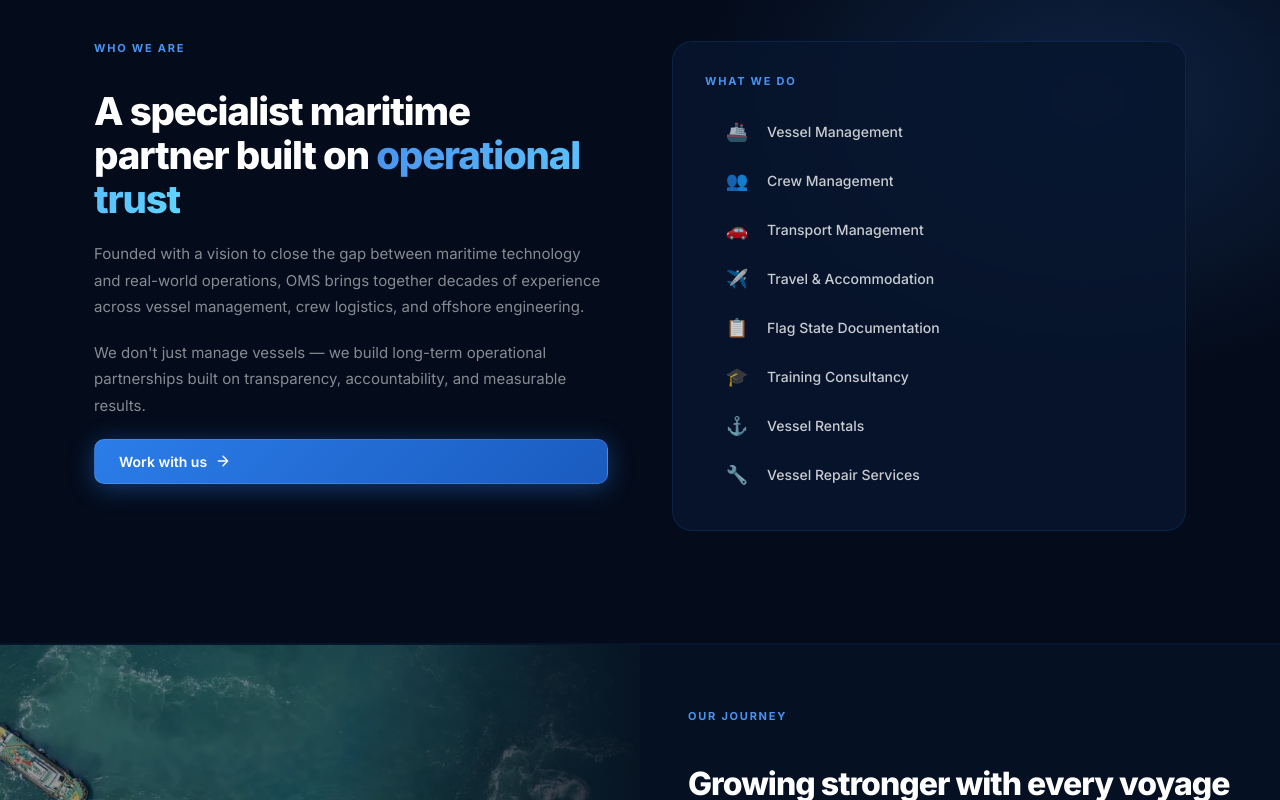
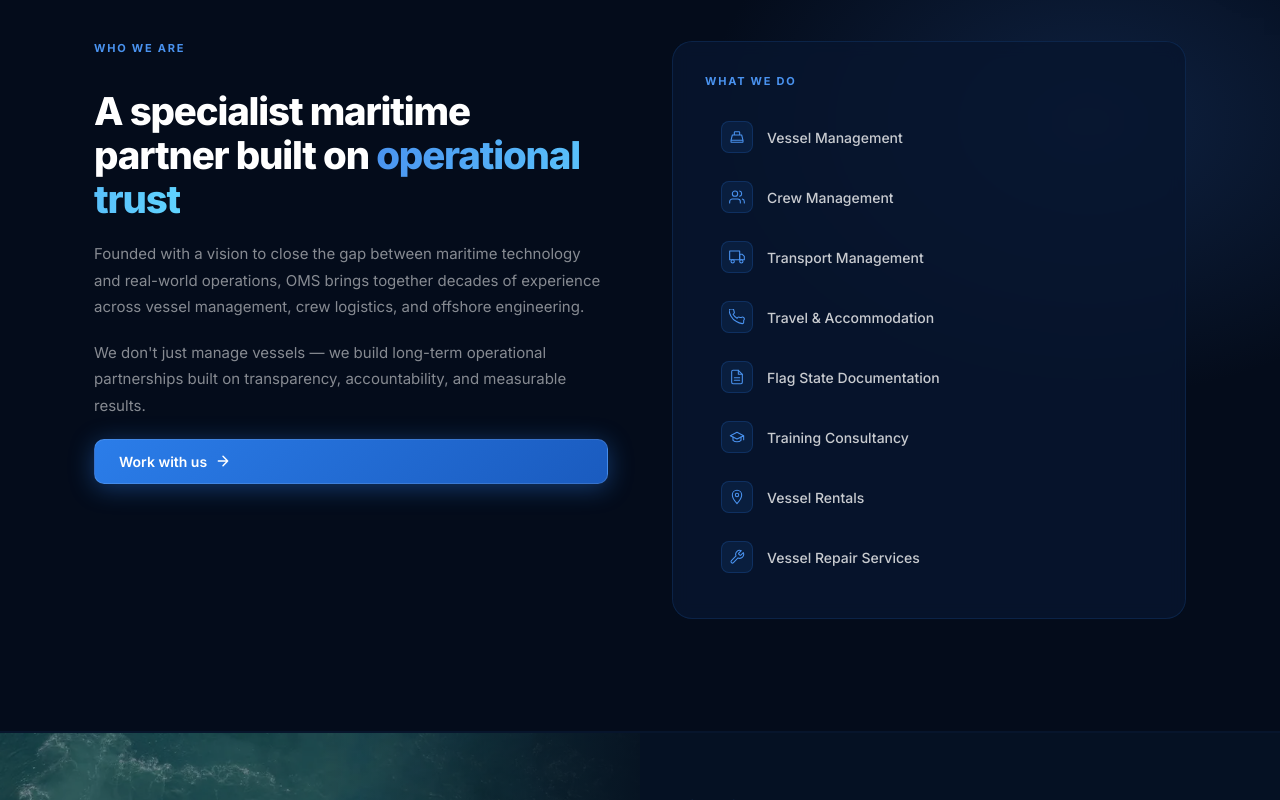
Before and after one commit to rabil007/OMS-webiste, a React (Vite) app: page /about-us in a window 1280 px wide. Shown: the part 860-1660 px from the top of the page. Built offline with nearby package versions, Linux system fonts and the light colour scheme.

Commit message:
feat: replace emoji icons with custom SVG components across core pages

```diff
--- a/src/pages/AboutPage/AboutPage.jsx
+++ b/src/pages/AboutPage/AboutPage.jsx
@@ -2,14 +2,14 @@ import { Link } from 'react-router-dom'
 import styles from './AboutPage.module.css'
 
 const bullets = [
-  { icon: '🚢', label: 'Vessel Management' },
-  { icon: '👥', label: 'Crew Management' },
-  { icon: '🚗', label: 'Transport Management' },
-  { icon: '✈️', label: 'Travel & Accommodation' },
-  { icon: '📋', label: 'Flag State Documentation' },
-  { icon: '🎓', label: 'Training Consultancy' },
-  { icon: '⚓', label: 'Vessel Rentals' },
-  { icon: '🔧', label: 'Vessel Repair Services' },
+  { icon: (<svg viewBox="0 0 24 24" fill="none" stroke="currentColor" strokeWidth="1.6" strokeLinecap="round" strokeLinejoin="round"><path d="M3 17h18M3 17l2-8h14l2 8M3 17v2a1 1 0 001 1h16a1 1 0 001-1v-2M8 9V5a1 1 0 011-1h6a1 1 0 011 1v4"/></svg>), label: 'Vessel Management' },
+  { icon: (<svg viewBox="0 0 24 24" fill="none" stroke="currentColor" strokeWidth="1.6" strokeLinecap="round" strokeLinejoin="round"><path d="M17 21v-2a4 4 0 00-4-4H5a4 4 0 00-4 4v2"/><circle cx="9" cy="7" r="4"/><path d="M23 21v-2a4 4 0 00-3-3.87"/><path d="M16 3.13a4 4 0 010 7.75"/></svg>), label: 'Crew Management' },
+  { icon: (<svg viewBox="0 0 24 24" fill="none" stroke="currentColor" strokeWidth="1.6" strokeLinecap="round" strokeLinejoin="round"><rect x="1" y="3" width="15" height="13"/><polygon points="16 8 20 8 23 11 23 16 16 16 16 8"/><circle cx="5.5" cy="18.5" r="2.5"/><circle cx="18.5" cy="18.5" r="2.5"/></svg>), label: 'Transport Management' },
+  { icon: (<svg viewBox="0 0 24 24" fill="none" stroke="currentColor" strokeWidth="1.6" strokeLinecap="round" strokeLinejoin="round"><path d="M22 16.92v3a2 2 0 01-2.18 2 19.79 19.79 0 01-8.63-3.07A19.5 19.5 0 013.07 10.8 19.79 19.79 0 01.22 2.18 2 2 0 012.18 0h3a2 2 0 012 1.72 12.84 12.84 0 00.7 2.81 2 2 0 01-.45 2.11L6.09 7.91a16 16 0 006 6l1.27-1.27a2 2 0 012.11-.45 12.84 12.84 0 002.81.7A2 2 0 0122 16.92z"/></svg>), label: 'Travel & Accommodation' },
+  { icon: (<svg viewBox="0 0 24 24" fill="none" stroke="currentColor" strokeWidth="1.6" strokeLinecap="round" strokeLinejoin="round"><path d="M14 2H6a2 2 0 00-2 2v16a2 2 0 002 2h12a2 2 0 002-2V8z"/><polyline points="14 2 14 8 20 8"/><line x1="16" y1="13" x2="8" y2="13"/><line x1="16" y1="17" x2="8" y2="17"/></svg>), label: 'Flag State Documentation' },
+  { icon: (<svg viewBox="0 0 24 24" fill="none" stroke="currentColor" strokeWidth="1.6" strokeLinecap="round" strokeLinejoin="round"><path d="M22 10v6M2 10l10-5 10 5-10 5-10-5z"/><path d="M6 12v5c3 3 9 3 12 0v-5"/></svg>), label: 'Training Consultancy' },
+  { icon: (<svg viewBox="0 0 24 24" fill="none" stroke="currentColor" strokeWidth="1.6" strokeLinecap="round" strokeLinejoin="round"><path d="M12 2C8.13 2 5 5.13 5 9c0 5.25 7 13 7 13s7-7.75 7-13c0-3.87-3.13-7-7-7zm0 9.5c-1.38 0-2.5-1.12-2.5-2.5s1.12-2.5 2.5-2.5 2.5 1.12 2.5 2.5-1.12 2.5-2.5 2.5z"/></svg>), label: 'Vessel Rentals' },
+  { icon: (<svg viewBox="0 0 24 24" fill="none" stroke="currentColor" strokeWidth="1.6" strokeLinecap="round" strokeLinejoin="round"><path d="M14.7 6.3a1 1 0 000 1.4l1.6 1.6a1 1 0 001.4 0l3.77-3.77a6 6 0 01-7.94 7.94l-6.91 6.91a2.12 2.12 0 01-3-3l6.91-6.91a6 6 0 017.94-7.94l-3.76 3.76z"/></svg>), label: 'Vessel Repair Services' },
 ]
 
 const compliance = [
@@ -70,27 +70,43 @@ const compliance = [
 ]
 
 const certifications = [
-  { code: 'ISO 9001', label: 'Quality Management', icon: '🏅' },
-  { code: 'ISO 14001', label: 'Environmental Management', icon: '🌿' },
-  { code: 'ISO 22301', label: 'Business Continuity', icon: '🔒' },
-  { code: 'ISO 45001', label: 'Occupational Health & Safety', icon: '⛑️' },
+  {
+    code: 'ISO 9001',
+    label: 'Quality Management',
+    icon: (<svg viewBox="0 0 24 24" fill="none" stroke="currentColor" strokeWidth="1.6" strokeLinecap="round" strokeLinejoin="round"><circle cx="12" cy="8" r="6"/><path d="M15.477 12.89L17 22l-5-3-5 3 1.523-9.11"/></svg>),
+  },
+  {
+    code: 'ISO 14001',
+    label: 'Environmental Management',
+    icon: (<svg viewBox="0 0 24 24" fill="none" stroke="currentColor" strokeWidth="1.6" strokeLinecap="round" strokeLinejoin="round"><path d="M12 22c0-5.523-4.477-10-10-10 0 5.523 4.477 10 10 10z"/><path d="M12 22c0-5.523 4.477-10 10-10-5.523 0-10 4.477-10 10z"/><path d="M12 2v20"/></svg>),
+  },
+  {
+    code: 'ISO 22301',
+    label: 'Business Continuity',
+    icon: (<svg viewBox="0 0 24 24" fill="none" stroke="currentColor" strokeWidth="1.6" strokeLinecap="round" strokeLinejoin="round"><path d="M12 22s8-4 8-10V5l-8-3-8 3v7c0 6 8 10 8 10z"/></svg>),
+  },
+  {
+    code: 'ISO 45001',
+    label: 'Occupational Health & Safety',
+    icon: (<svg viewBox="0 0 24 24" fill="none" stroke="currentColor" strokeWidth="1.6" strokeLinecap="round" strokeLinejoin="round"><path d="M10.29 3.86L1.82 18a2 2 0 001.71 3h16.94a2 2 0 001.71-3L13.71 3.86a2 2 0 00-3.42 0z"/><line x1="12" y1="9" x2="12" y2="13"/><line x1="12" y1="17" x2="12.01" y2="17"/></svg>),
+  },
 ]
 
 const pillars = [
   {
     title: 'Reliable Operations',
     desc: 'Process-driven delivery with clear accountability and real-time reporting at every stage.',
-    icon: '⚙️',
+    icon: (<svg viewBox="0 0 24 24" fill="none" stroke="currentColor" strokeWidth="1.6" strokeLinecap="round" strokeLinejoin="round"><circle cx="12" cy="12" r="3"/><path d="M19.07 4.93a10 10 0 010 14.14M4.93 4.93a10 10 0 000 14.14"/><path d="M22 12A10 10 0 002 12"/></svg>),
   },
   {
     title: 'Technology-First',
     desc: 'IoT and software workflows engineered for complete operational visibility and control.',
-    icon: '📡',
+    icon: (<svg viewBox="0 0 24 24" fill="none" stroke="currentColor" strokeWidth="1.6" strokeLinecap="round" strokeLinejoin="round"><circle cx="12" cy="12" r="2"/><path d="M16.24 7.76a6 6 0 010 8.49m-8.48-.01a6 6 0 010-8.49m11.31-2.82a10 10 0 010 14.14m-14.14 0a10 10 0 010-14.14"/></svg>),
   },
   {
     title: 'Partner Mindset',
     desc: 'We adapt to your operational constraints and align with your long-term business goals.',
-    icon: '🤝',
+    icon: (<svg viewBox="0 0 24 24" fill="none" stroke="currentColor" strokeWidth="1.6" strokeLinecap="round" strokeLinejoin="round"><path d="M17 21v-2a4 4 0 00-4-4H5a4 4 0 00-4 4v2"/><circle cx="9" cy="7" r="4"/><path d="M23 21v-2a4 4 0 00-3-3.87"/><path d="M16 3.13a4 4 0 010 7.75"/></svg>),
   },
 ]
 
--- a/src/pages/AboutPage/AboutPage.module.css
+++ b/src/pages/AboutPage/AboutPage.module.css
@@ -338,10 +338,21 @@
 }
 
 .serviceItemIcon {
-  font-size: 18px;
   flex-shrink: 0;
   width: 32px;
-  text-align: center;
+  height: 32px;
+  display: flex;
+  align-items: center;
+  justify-content: center;
+  background: rgba(43,125,233,0.10);
+  border: 1px solid rgba(43,125,233,0.20);
+  border-radius: 8px;
+  color: #4A93F0;
+}
+
+.serviceItemIcon svg {
+  width: 16px;
+  height: 16px;
 }
 
 .serviceItemLabel {
@@ -576,8 +587,21 @@
 }
 
 .certEmoji {
-  font-size: 32px;
-  line-height: 1;
+  width: 40px;
+  height: 40px;
+  display: flex;
+  align-items: center;
+  justify-content: center;
+  background: rgba(43,125,233,0.12);
+  border: 1px solid rgba(43,125,233,0.25);
+  border-radius: 10px;
+  color: #4A93F0;
+  margin: 0 auto;
+}
+
+.certEmoji svg {
+  width: 20px;
+  height: 20px;
 }
 
 .certCode {
@@ -627,8 +651,27 @@
 }
 
 .pillarEmoji {
-  font-size: 32px;
-  line-height: 1;
+  width: 48px;
+  height: 48px;
+  display: flex;
+  align-items: center;
+  justify-content: center;
+  background: rgba(43,125,233,0.10);
+  border: 1px solid rgba(43,125,233,0.22);
+  border-radius: 13px;
+  color: #4A93F0;
+  margin-bottom: 4px;
+  transition: background 0.2s ease;
+}
+
+.pillarEmoji svg {
+  width: 22px;
+  height: 22px;
+}
+
+.pillarCard:hover .pillarEmoji {
+  background: rgba(43,125,233,0.18);
+  border-color: rgba(43,125,233,0.38);
 }
 
 .pillarTitle {
--- a/src/pages/ContactPage/ContactPage.jsx
+++ b/src/pages/ContactPage/ContactPage.jsx
@@ -49,9 +49,34 @@ const contactDetails = [
 ]
 
 const reasons = [
-  { icon: '⚡', label: 'Fast Response', desc: 'We reply within 1 business day' },
-  { icon: '🌐', label: 'Global Reach', desc: 'Supporting operations worldwide' },
-  { icon: '🔒', label: 'Confidential', desc: 'All inquiries are handled with discretion' },
+  {
+    icon: (
+      <svg viewBox="0 0 24 24" fill="none" stroke="currentColor" strokeWidth="1.6" strokeLinecap="round" strokeLinejoin="round">
+        <circle cx="12" cy="12" r="10"/><polyline points="12 6 12 12 16 14"/>
+      </svg>
+    ),
+    label: 'Fast Response',
+    desc: 'We reply within 1 business day',
+  },
+  {
+    icon: (
+      <svg viewBox="0 0 24 24" fill="none" stroke="currentColor" strokeWidth="1.6" strokeLinecap="round" strokeLinejoin="round">
+        <circle cx="12" cy="12" r="10"/><line x1="2" y1="12" x2="22" y2="12"/>
+        <path d="M12 2a15.3 15.3 0 014 10 15.3 15.3 0 01-4 10 15.3 15.3 0 01-4-10 15.3 15.3 0 014-10z"/>
+      </svg>
+    ),
+    label: 'Global Reach',
+    desc: 'Supporting operations worldwide',
+  },
+  {
+    icon: (
+      <svg viewBox="0 0 24 24" fill="none" stroke="currentColor" strokeWidth="1.6" strokeLinecap="round" strokeLinejoin="round">
+        <rect x="3" y="11" width="18" height="11" rx="2" ry="2"/><path d="M7 11V7a5 5 0 0110 0v4"/>
+      </svg>
+    ),
+    label: 'Confidential',
+    desc: 'All inquiries are handled with discretion',
+  },
 ]
 
 const subjectOptions = [
@@ -120,7 +145,7 @@ export function ContactPage() {
           <div className={styles.heroReasons}>
             {reasons.map((r) => (
               <div key={r.label} className={styles.heroReason}>
-                <span className={styles.heroReasonIcon}>{r.icon}</span>
+                <div className={styles.heroReasonIcon}>{r.icon}</div>
                 <div>
                   <div className={styles.heroReasonLabel}>{r.label}</div>
                   <div className={styles.heroReasonDesc}>{r.desc}</div>
--- a/src/pages/FaqsPage/FaqsPage.jsx
+++ b/src/pages/FaqsPage/FaqsPage.jsx
@@ -229,7 +229,11 @@ export function FaqsPage() {
 
           {filtered.length === 0 && (
             <div className={styles.emptyState}>
-              <span className={styles.emptyIcon}>🔍</span>
+              <div className={styles.emptyIcon}>
+                <svg viewBox="0 0 24 24" fill="none" stroke="currentColor" strokeWidth="1.5" strokeLinecap="round" strokeLinejoin="round">
+                  <circle cx="11" cy="11" r="8"/><line x1="21" y1="21" x2="16.65" y2="16.65"/>
+                </svg>
+              </div>
               <p>No questions found in this category.</p>
             </div>
           )}
--- a/src/pages/HomePage/HomePage.jsx
+++ b/src/pages/HomePage/HomePage.jsx
@@ -70,25 +70,41 @@ const pillars = [
     num: '01',
     title: 'Proven Expertise',
     desc: 'Over 40 years of combined experience across marine and oil & gas operations.',
-    icon: '🏆',
+    icon: (
+      <svg viewBox="0 0 24 24" fill="none" stroke="currentColor" strokeWidth="1.6" strokeLinecap="round" strokeLinejoin="round">
+        <circle cx="12" cy="8" r="6"/><path d="M15.477 12.89L17 22l-5-3-5 3 1.523-9.11"/>
+      </svg>
+    ),
   },
   {
     num: '02',
     title: 'Comprehensive Services',
     desc: 'From ship management and crew services to repair support and transport.',
-    icon: '🔗',
+    icon: (
+      <svg viewBox="0 0 24 24" fill="none" stroke="currentColor" strokeWidth="1.6" strokeLinecap="round" strokeLinejoin="round">
+        <rect x="2" y="3" width="6" height="6" rx="1"/><rect x="16" y="3" width="6" height="6" rx="1"/><rect x="2" y="15" width="6" height="6" rx="1"/><rect x="16" y="15" width="6" height="6" rx="1"/><path d="M8 6h8M8 18h8M5 9v6M19 9v6"/>
+      </svg>
+    ),
   },
   {
     num: '03',
     title: 'Cutting-Edge Technology',
     desc: 'IoT-embedded management and robust software to optimize vessel efficiency.',
-    icon: '📡',
+    icon: (
+      <svg viewBox="0 0 24 24" fill="none" stroke="currentColor" strokeWidth="1.6" strokeLinecap="round" strokeLinejoin="round">
+        <circle cx="12" cy="12" r="2"/><path d="M16.24 7.76a6 6 0 010 8.49m-8.48-.01a6 6 0 010-8.49m11.31-2.82a10 10 0 010 14.14m-14.14 0a10 10 0 010-14.14"/>
+      </svg>
+    ),
   },
   {
     num: '04',
     title: 'Client-Centric Approach',
     desc: 'Long-term partnerships built through tailored solutions and responsive support.',
-    icon: '🤝',
+    icon: (
+      <svg viewBox="0 0 24 24" fill="none" stroke="currentColor" strokeWidth="1.6" strokeLinecap="round" strokeLinejoin="round">
+        <path d="M17 21v-2a4 4 0 00-4-4H5a4 4 0 00-4 4v2"/><circle cx="9" cy="7" r="4"/><path d="M23 21v-2a4 4 0 00-3-3.87"/><path d="M16 3.13a4 4 0 010 7.75"/>
+      </svg>
+    ),
   },
 ]
 
```
Also changed, not shown: src/pages/ContactPage/ContactPage.module.css (+14 -2 lines), src/pages/FaqsPage/FaqsPage.module.css (+14 -2 lines), src/pages/HomePage/HomePage.module.css (+20 -2 lines).
